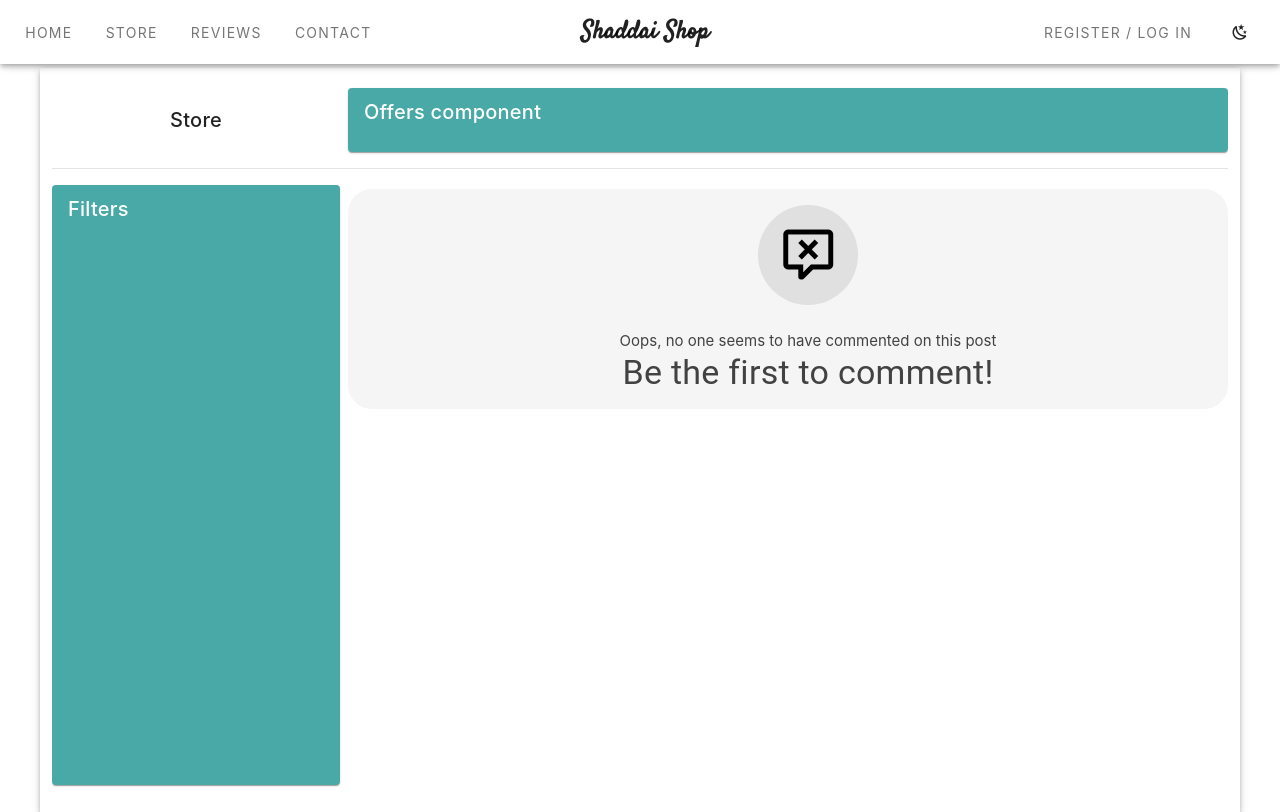
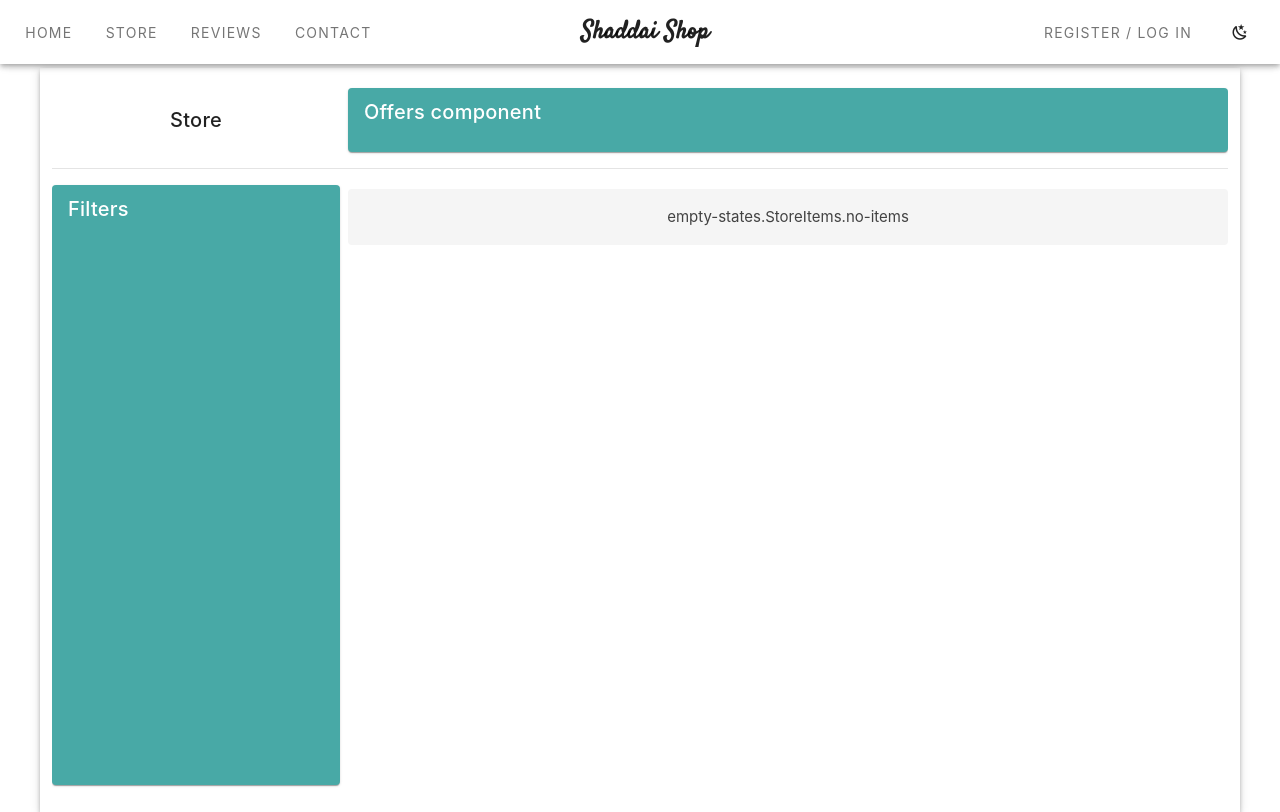
Before and after one commit to danielmen-mx/cupboard, a Vue app: page /store in a window 1280 px wide. Shown: the top 812 px of the page. Built offline with nearby package versions, Linux system fonts and the light colour scheme.

Commit message:
#comment improve empty state and make available translations

```diff
--- a/src/components/Common/EmptyState/StoreItemEmptyState.vue
+++ b/src/components/Common/EmptyState/StoreItemEmptyState.vue
@@ -1,15 +1,5 @@
 <template>
-  <v-card class="elevation-0 bg-grey-lighten-4 rounded-xl my-1 py-4 pl-10 text-center text-grey-darken-3">
-    <v-avatar color="grey-lighten-2" size="100">
-      <v-icon class="text-h2">
-        mdi-comment-remove-outline
-      </v-icon>
-    </v-avatar>
-    <p class="pt-6">
-      {{ translate("empty-states.Comments.no-comments") }}
-    </p>
-    <p class="text-h4">
-      {{ translate("empty-states.Comments.add-new") }}
-    </p>
+  <v-card class="elevation-0 bg-grey-lighten-4 rounded-m my-1 py-4 text-center text-grey-darken-3">
+    {{ translate("empty-states.StoreItems.no-items") }}
   </v-card>
 </template>
```
